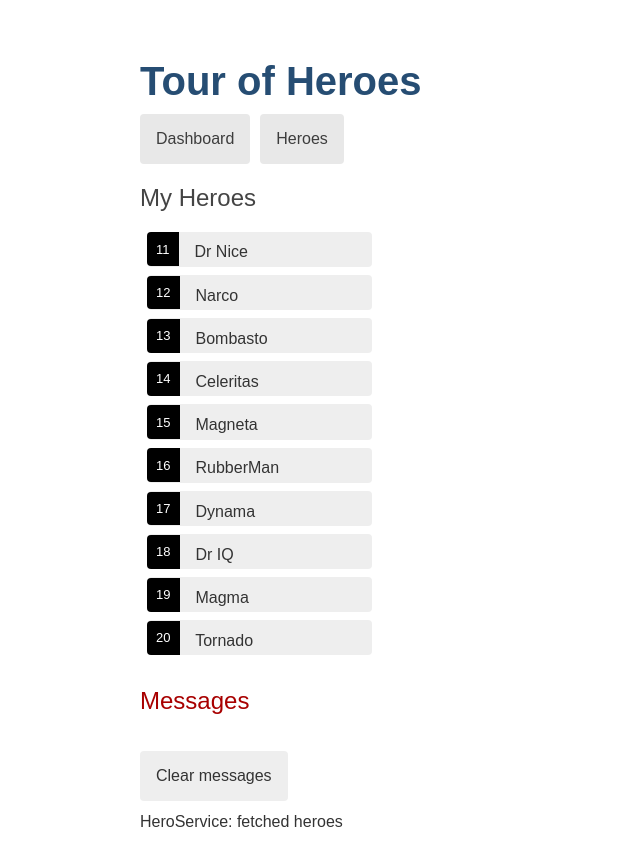
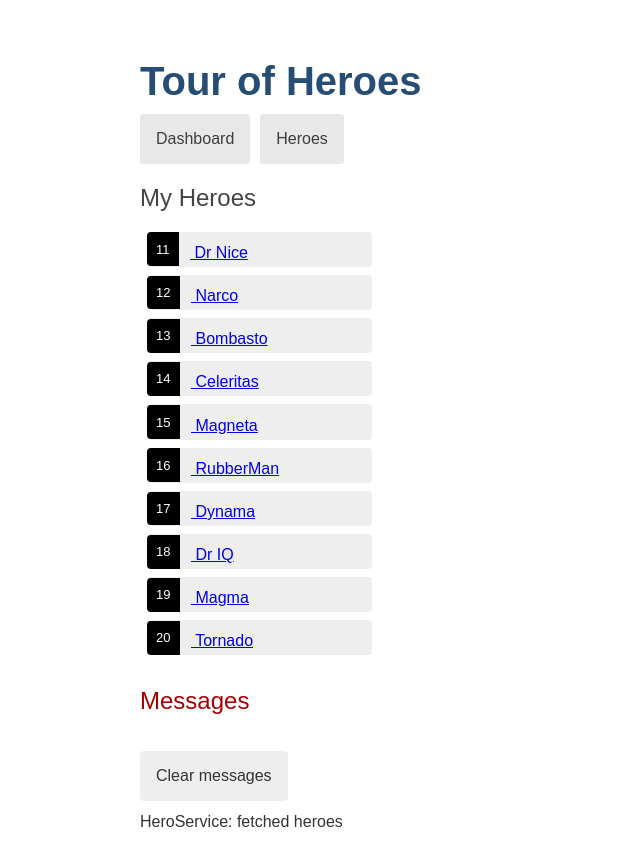
Before and after one commit to Alexander-Sailer/ANG_TOH, an Angular app: page /heroes in a window 1280 px wide. Shown: the whole page, without its empty margins (0-640 px from the left). Built offline with nearby package versions, Linux system fonts and the light colour scheme.

Commit message:
implementation continued

```diff
--- a/src/app/app-routing.module.ts
+++ b/src/app/app-routing.module.ts
@@ -1,12 +1,14 @@
 import { NgModule } from '@angular/core';
 import { RouterModule, Routes } from '@angular/router';
 import { DashboardComponent } from './dashboard/dashboard.component';
+import { HeroDetailComponent } from './hero-detail/hero-detail.component';
 import { HeroesComponent } from './heroes/heroes.component';
 
 const routes: Routes = [
   { path: '', redirectTo: '/dashboard', pathMatch: 'full' },
+  { path: 'dashboard', component: DashboardComponent },
+  { path: 'detail/:id', component: HeroDetailComponent },
   { path: 'heroes', component: HeroesComponent },
-  { path: 'dashboard', component: DashboardComponent },
 ];
 
 @NgModule({
--- a/src/app/dashboard/dashboard.component.html
+++ b/src/app/dashboard/dashboard.component.html
@@ -1,6 +1,7 @@
 <h2>Top Heroes</h2>
 <div class="heroes-menu">
-  <a *ngFor="let hero of heroes">
+  <a *ngFor="let hero of heroes"
+    routerLink="/detail/{{hero.id}}">
     {{hero.name}}
   </a>
 </div>
--- a/src/app/heroes/heroes.component.html
+++ b/src/app/heroes/heroes.component.html
@@ -1,10 +1,8 @@
 <h2>My Heroes</h2>
 <ul class="heroes">
-  <li *ngFor="let hero of heroes"
-    [class.selected]="hero === selectedHero"
-    (click)="onSelect(hero)">
-    <span class="badge">{{hero.id}}</span> {{hero.name}}
+  <li *ngFor="let hero of heroes">
+    <a routerLink="/detail/{{hero.id}}">
+      <span class="badge">{{hero.id}}</span> {{hero.name}}
+    </a>
   </li>
 </ul>
-
-<app-hero-detail [hero]="selectedHero"></app-hero-detail>
--- a/src/app/heroes/heroes.component.ts
+++ b/src/app/heroes/heroes.component.ts
@@ -10,24 +10,16 @@
   styleUrls: ['./heroes.component.css']
 })
 export class HeroesComponent implements OnInit {
-
-  selectedHero?: Hero;
-
   heroes: Hero[] = [];
 
-  constructor(private heroService: HeroService, private messageService: MessageService) { }
+  constructor(private heroService: HeroService) { }
 
   ngOnInit() {
     this.getHeroes();
   }
 
-  onSelect(hero: Hero): void {
-    this.selectedHero = hero;
-    this.messageService.add(`HeroesComponent: Selected hero id=${hero.id}`);
-  }
-
   getHeroes(): void {
     this.heroService.getHeroes()
-        .subscribe(heroes => this.heroes = heroes);
+    .subscribe(heroes => this.heroes = heroes);
   }
 }
```
Also changed, not shown: 00-Tutorial Stand.txt.
